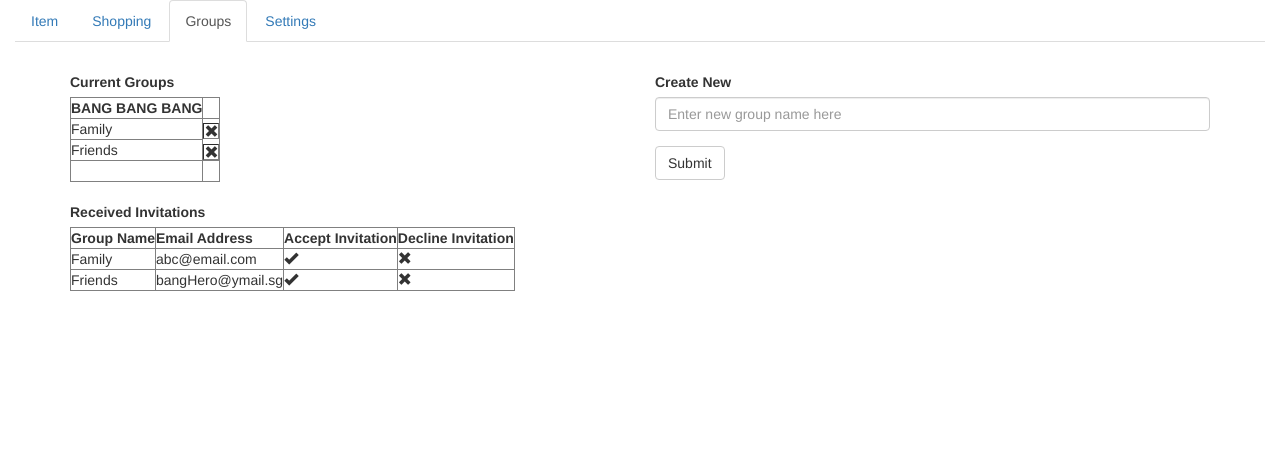
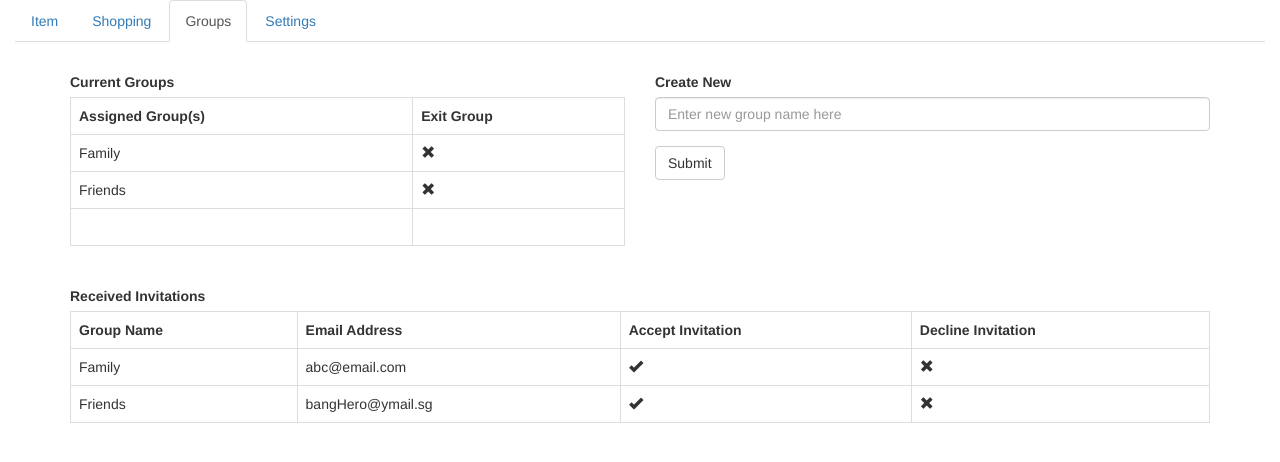
Before and after one commit to YeongChai-07/2101C1_Proto, a PHP site: page /Groups.php in a window 1280 px wide. Shown: the top 462 px of the page. Run offline with PHP 8.4, Linux system fonts and the light colour scheme; some libraries are stand-ins or nearby versions.

Commit message:
Improved the UI Design of the Tables and add descriptive name to the header of Current Groups table.

```diff
--- a/ui/Groups.php
+++ b/ui/Groups.php
@@ -17,23 +17,25 @@
 		<div class="container">
 		    <p>&nbsp;</p>
 			<div class="row">
-			    <div class="col-xs-6">
+			    <div class="col-xs-6 table-responsive">
 				    <label for="currGrp_List">Current Groups</label>
-					<table border = "1" id="currGrp_List">
+					<table class="table table-hover table-bordered" id="currGrp_List">
 					  <tr>
-						<th>BANG BANG BANG</th>
-						<th>&nbsp;</th>
+						<th>Assigned Group(s)</th>
+						<th>Exit Group</th>
 					  </tr>
 					  <tr>
 						<td>Family</td>
-						<td class ="glyphicon glyphicon-remove">
-						  <!-- Change X to icon -->
+						<td>
+						    <span class="glyphicon glyphicon-remove"></span>
+						    <!-- Change X to icon -->
 						</td>
 					  </tr>
 					  <tr>
 						<td>Friends</td>
-						<td class="glyphicon glyphicon-remove">
-						  <!-- Change X to icon -->
+						<td>
+						    <span class="glyphicon glyphicon-remove"></span>
+						    <!-- Change X to icon -->
 						</td>
 					  </tr>
 					  <tr>
@@ -57,9 +59,9 @@
 			    <div class="col-xs-12">&nbsp;</div>
 			</div>
 			<div class="row">
-			    <div class="col-xs-12">
+			    <div class="col-xs-12 table-responsive">
 					<label for="testTableData">Received Invitations</label>
-						<table border = "1" id="testTableData">
+						<table class="table table-hover table-bordered" id="testTableData">
 							<tr>
 								<th>Group Name</th>
 								<th>Email Address</th>
```
